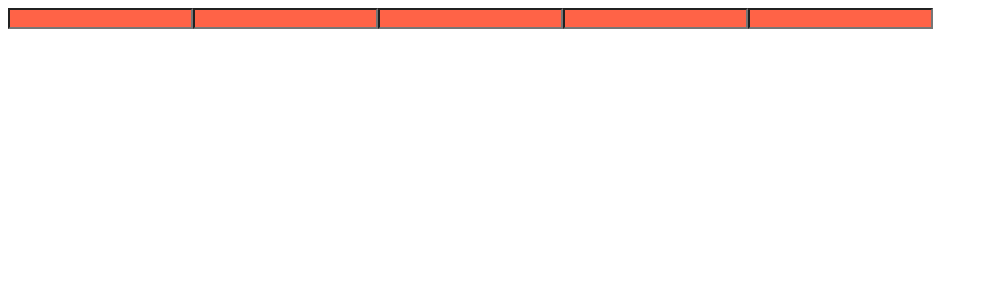
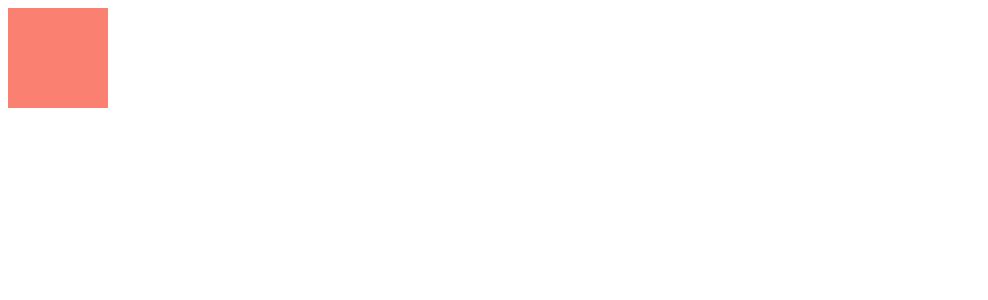
Before and after one commit to jeannjang/crypto-react-ts, a React (Create React App) app: page / in a window 1280 px wide. Shown: the top 300 px of the page, without its empty margins (0-988 px from the left). Built offline with nearby package versions, Linux system fonts and the light colour scheme.

Commit message:
컴포넌트에서 애니메이션 사용

```diff
--- a/src/App.js
+++ b/src/App.js
@@ -1,22 +1,28 @@
 import styled from "styled-components";
+import { keyframes } from "styled-components";
 
-const Father = styled.div`
+const Wrapper = styled.div`
   display: flex;
 `;
 
-const Input = styled.input.attrs({ required: true })`
-  background-color: tomato;
+const Animation = keyframes`
+  0% {  transform: scale(1); }
+  50% { transform: scale(1.5); }
+  100% { transform: scale(1); }
+  `;
+
+const Box = styled.div`
+  width: 100px;
+  height: 100px;
+  background-color: salmon;
+  animation: ${Animation} 2s infinite;
 `;
 
 function App() {
   return (
-    <Father as="header">
-      <Input />
-      <Input />
-      <Input />
-      <Input />
-      <Input />
-    </Father>
+    <Wrapper>
+      <Box></Box>
+    </Wrapper>
   );
 }
 
```
